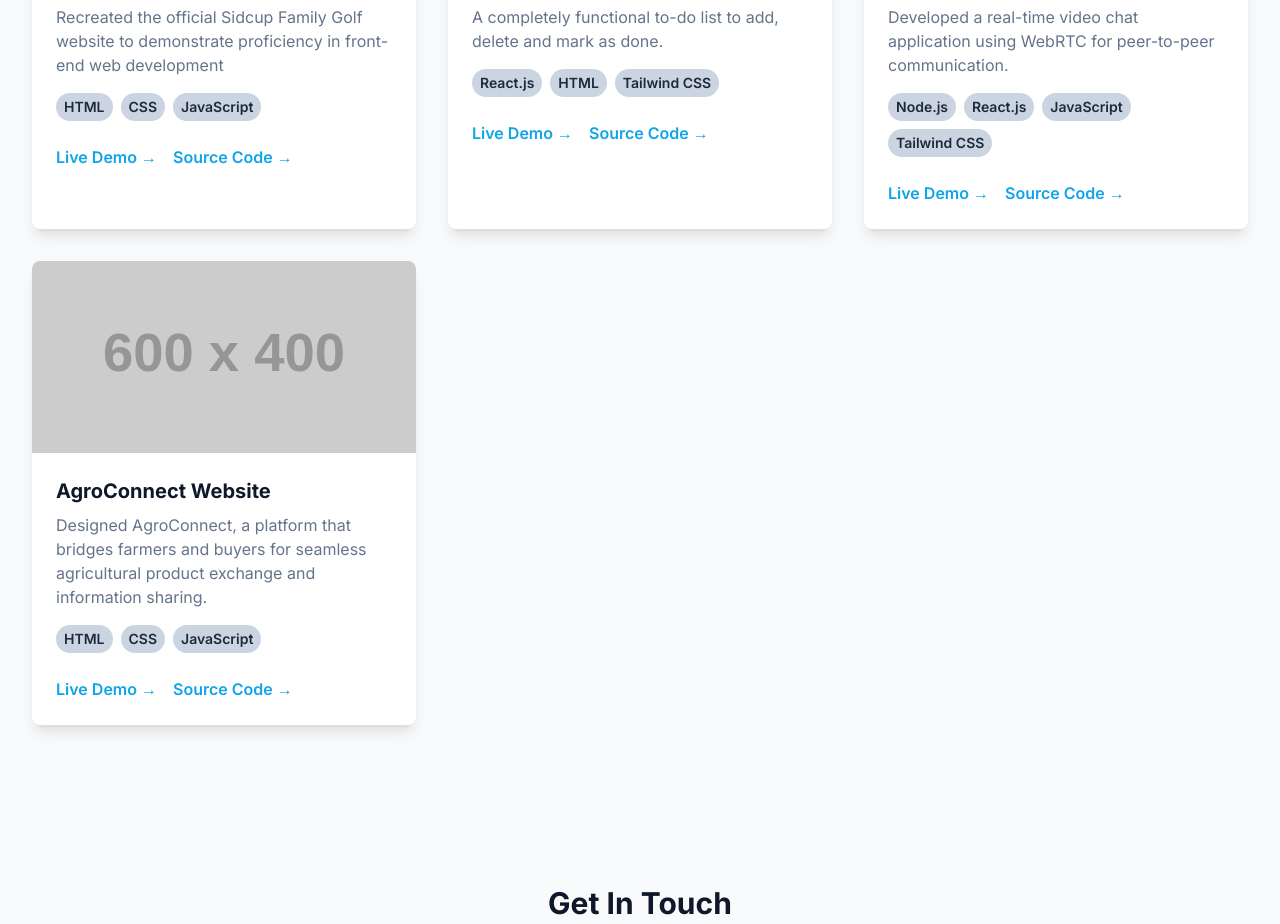
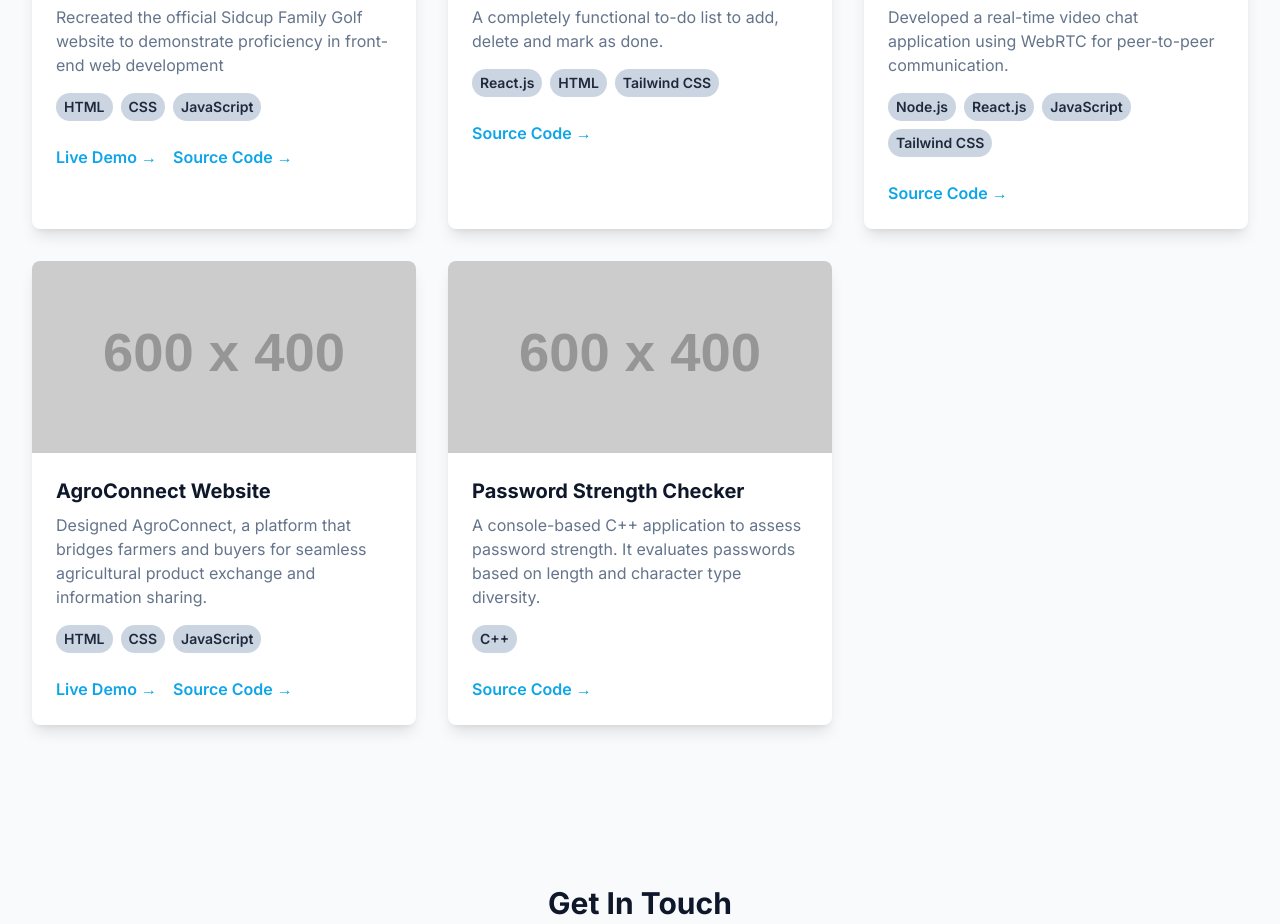
Before and after one commit to anchalnalwale/My-Portfolio, a plain HTML site: page index.html in a window 1280 px wide. Shown: the part 2912-3836 px from the top of the page. Drawn offline with nearby package versions, Linux system fonts and the light colour scheme; placeholder pictures from the web are drawn by us.

Commit message:
Adding new projects

```diff
--- a/index.html
+++ b/index.html
@@ -215,7 +215,6 @@
                                 CSS</span>
                         </div>
                         <div class="mt-6 flex space-x-4">
-                            <a href="#" class="text-primary font-semibold hover:underline">Live Demo →</a>
                             <a href="https://github.com/anchalnalwale/react-todo-list.git"
                                 class="text-primary font-semibold hover:underline">Source Code →</a>
                         </div>
@@ -242,8 +241,8 @@
                                 CSS</span>
                         </div>
                         <div class="mt-6 flex space-x-4">
-                            <a href="#" class="text-primary font-semibold hover:underline">Live Demo →</a>
-                            <a href="https://github.com/anchalnalwale/webRTC.git" class="text-primary font-semibold hover:underline">Source Code →</a>
+                            <a href="https://github.com/anchalnalwale/webRTC.git"
+                                class="text-primary font-semibold hover:underline">Source Code →</a>
                         </div>
                     </div>
                 </div>
@@ -254,7 +253,8 @@
                         alt="Project Gamma" class="w-full h-48 object-cover">
                     <div class="p-6">
                         <h3 class="text-xl font-bold">AgroConnect Website</h3>
-                        <p class="text-secondary mt-2">Designed AgroConnect, a platform that bridges farmers and buyers for seamless agricultural product exchange and information sharing.</p>
+                        <p class="text-secondary mt-2">Designed AgroConnect, a platform that bridges farmers and buyers
+                            for seamless agricultural product exchange and information sharing.</p>
                         <div class="mt-4 flex flex-wrap gap-2">
                             <span
                                 class="text-sm font-semibold bg-slate-300 text-slate-800 dark:bg-slate-600 dark:text-slate-100 px-2 py-1 rounded-full">HTML</span>
@@ -264,8 +264,28 @@
                                 class="text-sm font-semibold bg-slate-300 text-slate-800 dark:bg-slate-600 dark:text-slate-100 px-2 py-1 rounded-full">JavaScript</span>
                         </div>
                         <div class="mt-6 flex space-x-4">
-                            <a href="https://abhinavan2004.github.io/Agro-Connect/" class="text-primary font-semibold hover:underline">Live Demo →</a>
-                            <a href="https://github.com/Abhinavan2004/Agro-Connect.git" class="text-primary font-semibold hover:underline">Source Code →</a>
+                            <a href="https://abhinavan2004.github.io/Agro-Connect/"
+                                class="text-primary font-semibold hover:underline">Live Demo →</a>
+                            <a href="https://github.com/Abhinavan2004/Agro-Connect.git"
+                                class="text-primary font-semibold hover:underline">Source Code →</a>
+                        </div>
+                    </div>
+                </div>
+                <div
+                    class="section-card rounded-lg shadow-lg overflow-hidden transform hover:-translate-y-2 transition-transform duration-300">
+                    <img src="https://placehold.co/600x400/334155/f8fafc?text=Password+Strength+Checker"
+                        onerror="this.onerror=null;this.src='https://placehold.co/600x400/cccccc/ffffff?text=Image+Error';"
+                        alt="Project Gamma" class="w-full h-48 object-cover">
+                    <div class="p-6">
+                        <h3 class="text-xl font-bold">Password Strength Checker</h3>
+                        <p class="text-secondary mt-2">A console-based C++ application to assess password strength. It evaluates passwords based on length and character type diversity.</p>
+                        <div class="mt-4 flex flex-wrap gap-2">
+                            <span
+                                class="text-sm font-semibold bg-slate-300 text-slate-800 dark:bg-slate-600 dark:text-slate-100 px-2 py-1 rounded-full">C++</span>
+                        </div>
+                        <div class="mt-6 flex space-x-4">
+                            <a href="https://github.com/anchalnalwale/password-strength.git"
+                                class="text-primary font-semibold hover:underline">Source Code →</a>
                         </div>
                     </div>
                 </div>
```
